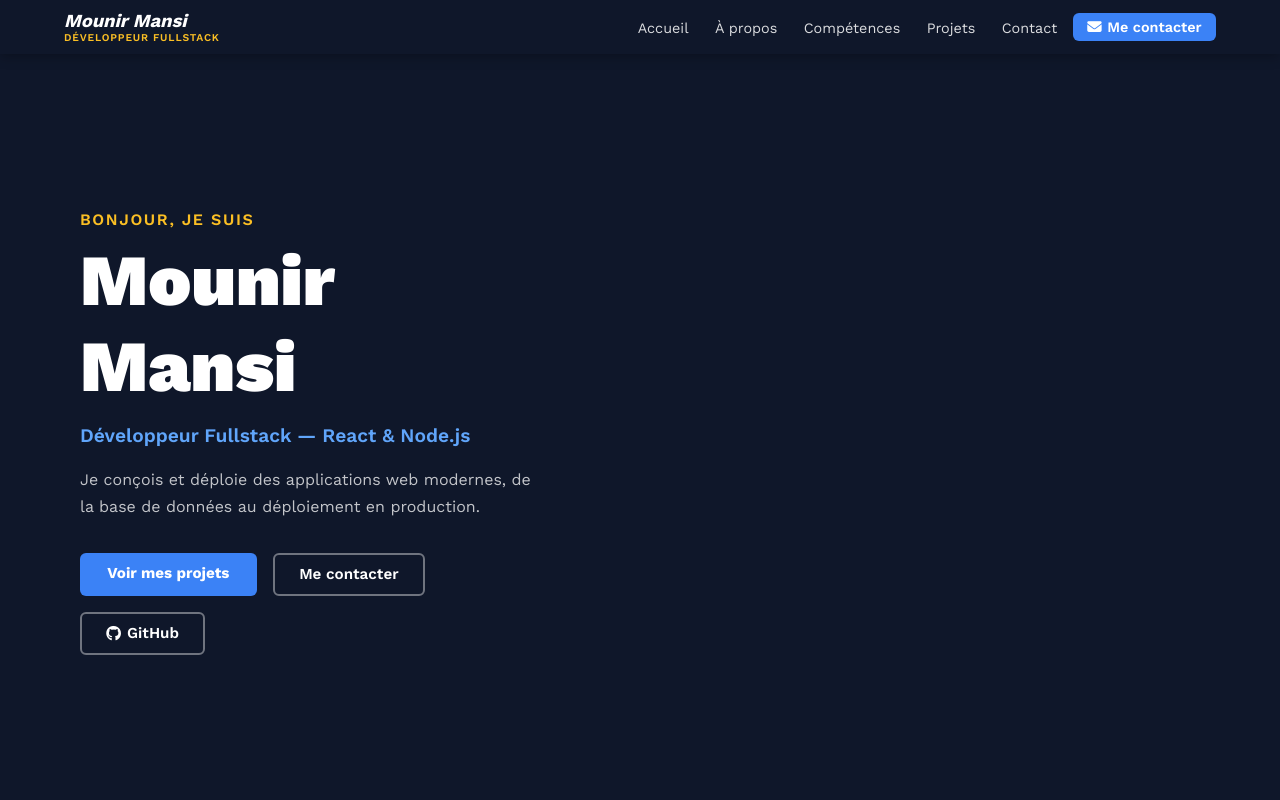
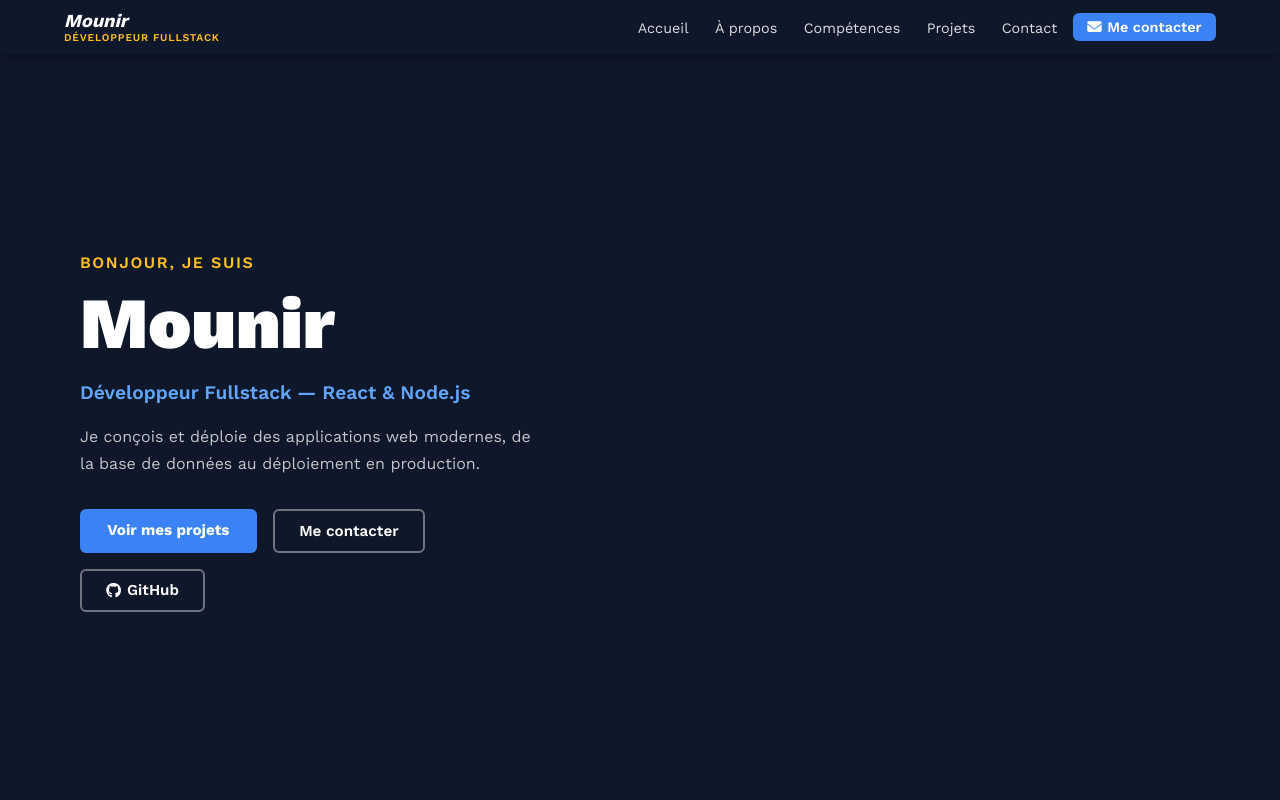
Before and after one commit to mounir-mansi/portfolio, a React (Vite) app in the folder frontend/: page / in a window 1280 px wide. Shown: the top 800 px of the page. Built offline with nearby package versions, Linux system fonts and the light colour scheme; no server answers.

Commit message:
fix: suppression du nom de famille dans tout le frontend

```diff
--- a/frontend/index.html
+++ b/frontend/index.html
@@ -5,21 +5,21 @@
     <meta name="viewport" content="width=device-width, initial-scale=1.0" />
     <link rel="icon" type="image/svg+xml" href="/favicon.svg" />
 
-    <title>Mounir Mansi — Développeur Fullstack</title>
-    <meta name="description" content="Portfolio de Mounir Mansi, développeur fullstack React & Node.js. Projets web, applications, sites vitrines." />
+    <title>Mounir — Développeur Fullstack</title>
+    <meta name="description" content="Portfolio de Mounir, développeur fullstack React & Node.js. Projets web, applications, sites vitrines." />
 
     <!-- Open Graph -->
     <meta property="og:type" content="website" />
-    <meta property="og:title" content="Mounir Mansi — Développeur Fullstack" />
-    <meta property="og:description" content="Portfolio de Mounir Mansi, développeur fullstack React & Node.js." />
+    <meta property="og:title" content="Mounir — Développeur Fullstack" />
+    <meta property="og:description" content="Portfolio de Mounir, développeur fullstack React & Node.js." />
     <meta property="og:url" content="https://mandev.fr" />
     <meta property="og:locale" content="fr_FR" />
-    <meta property="og:site_name" content="Mounir Mansi — Portfolio" />
+    <meta property="og:site_name" content="Mounir — Portfolio" />
 
     <!-- Twitter Card -->
     <meta name="twitter:card" content="summary_large_image" />
-    <meta name="twitter:title" content="Mounir Mansi — Développeur Fullstack" />
-    <meta name="twitter:description" content="Portfolio de Mounir Mansi, développeur fullstack React & Node.js." />
+    <meta name="twitter:title" content="Mounir — Développeur Fullstack" />
+    <meta name="twitter:description" content="Portfolio de Mounir, développeur fullstack React & Node.js." />
 
     <!-- Fonts -->
     <link rel="preconnect" href="https://fonts.googleapis.com" />
@@ -34,7 +34,7 @@
     {
       "@context": "https://schema.org",
       "@type": "Person",
-      "name": "Mounir Mansi",
+      "name": "Mounir",
       "url": "https://mandev.fr",
       "jobTitle": "Développeur Fullstack",
       "sameAs": [
--- a/frontend/src/components/Footer/Footer.jsx
+++ b/frontend/src/components/Footer/Footer.jsx
@@ -3,7 +3,7 @@ import "./Footer.css";
 export default function Footer() {
   return (
     <footer className="footer">
-      <p className="footer-name">Mounir Mansi</p>
+      <p className="footer-name">Mounir</p>
       <p className="footer-sub">Développeur Fullstack — React &amp; Node.js</p>
       <div className="footer-links">
         <a href="https://github.com/mounir-mansi" target="_blank" rel="noopener noreferrer">
@@ -11,7 +11,7 @@ export default function Footer() {
         </a>
         <a href="/#contact">Contact</a>
       </div>
-      <p className="footer-copy">&copy; {new Date().getFullYear()} Mounir Mansi</p>
+      <p className="footer-copy">&copy; {new Date().getFullYear()} Mounir</p>
     </footer>
   );
 }
--- a/frontend/src/components/Navbar/Navbar.jsx
+++ b/frontend/src/components/Navbar/Navbar.jsx
@@ -18,7 +18,7 @@ export default function Navbar() {
   return (
     <nav className="navbar">
       <a href="/#home" className="navbar-logo">
-        <span className="logo-name">Mounir Mansi</span>
+        <span className="logo-name">Mounir</span>
         <span className="logo-sub">Développeur Fullstack</span>
       </a>
 
--- a/frontend/src/pages/AdminScreen/AdminScreen.jsx
+++ b/frontend/src/pages/AdminScreen/AdminScreen.jsx
@@ -32,7 +32,7 @@ export default function AdminScreen() {
   return (
     <div className="admin">
       <header className="admin-header">
-        <a href="/" className="admin-logo">Mounir Mansi</a>
+        <a href="/" className="admin-logo">Mounir</a>
         <div className="admin-header-right">
           <a href="/" className="admin-link-site">← Voir le site</a>
           <button className="admin-logout" onClick={handleLogout}>Déconnexion</button>
--- a/frontend/src/pages/LandingPage/sections/About.jsx
+++ b/frontend/src/pages/LandingPage/sections/About.jsx
@@ -39,7 +39,7 @@ export default function About({ section }) {
         </div>
         <div className="about-photo">
           {img ? (
-            <img src={img} alt="Mounir Mansi" />
+            <img src={img} alt="Mounir" />
           ) : (
             <div className="about-photo-placeholder">
               <i className="fa-solid fa-user" />
--- a/frontend/src/pages/LandingPage/sections/Hero.jsx
+++ b/frontend/src/pages/LandingPage/sections/Hero.jsx
@@ -12,7 +12,7 @@ export default function Hero({ section }) {
       <div className="hero-overlay" />
       <div className="hero-content">
         <p className="hero-greeting">Bonjour, je suis</p>
-        <h1 className="hero-title">Mounir Mansi</h1>
+        <h1 className="hero-title">Mounir</h1>
         <p className="hero-subtitle">Développeur Fullstack — React &amp; Node.js</p>
         <p className="hero-desc">
           Je conçois et déploie des applications web modernes, de la base de données au déploiement en production.
```
Also changed, not shown: 2 other files (tests, documents, lock files or other folders).
